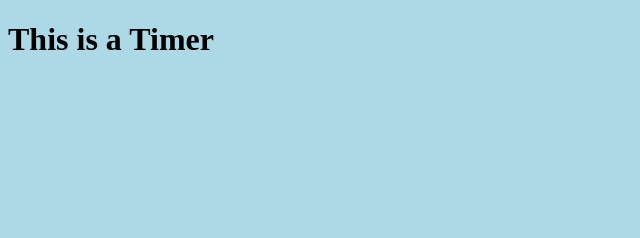
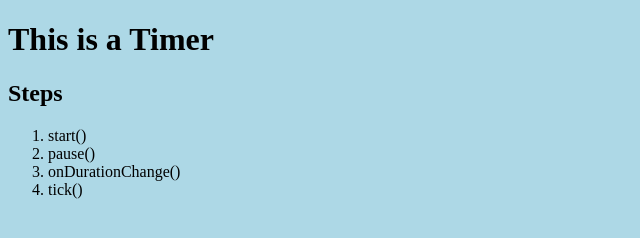
Before and after one commit to Code70x7/timer, a plain HTML site: page index.html in a window 1280 px wide. Shown: the whole page, without its empty margins (0-640 px from the left). Drawn offline with Linux system fonts and the light colour scheme.

Commit message:
Added steps

```diff
--- a/index.html
+++ b/index.html
@@ -10,6 +10,15 @@
 
 <body>
     <h1>This is a Timer</h1>
+    <h2>Steps</h2>
+    <p>
+    <ol>
+        <li>start()</li>
+        <li>pause()</li>
+        <li>onDurationChange()</li>
+        <li>tick()</li>
+    </ol>
+    </p>
 </body>
 
 </html>
```
